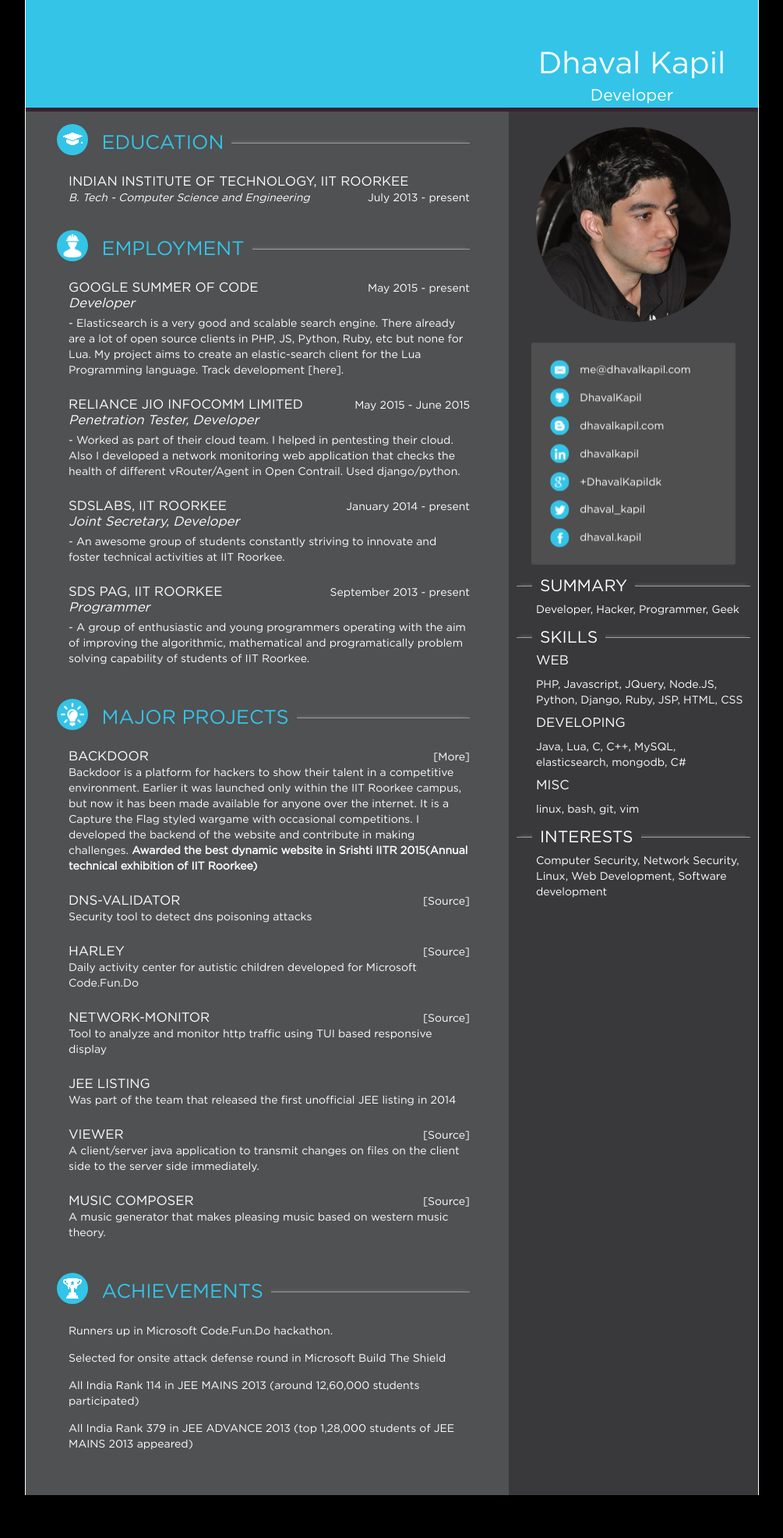
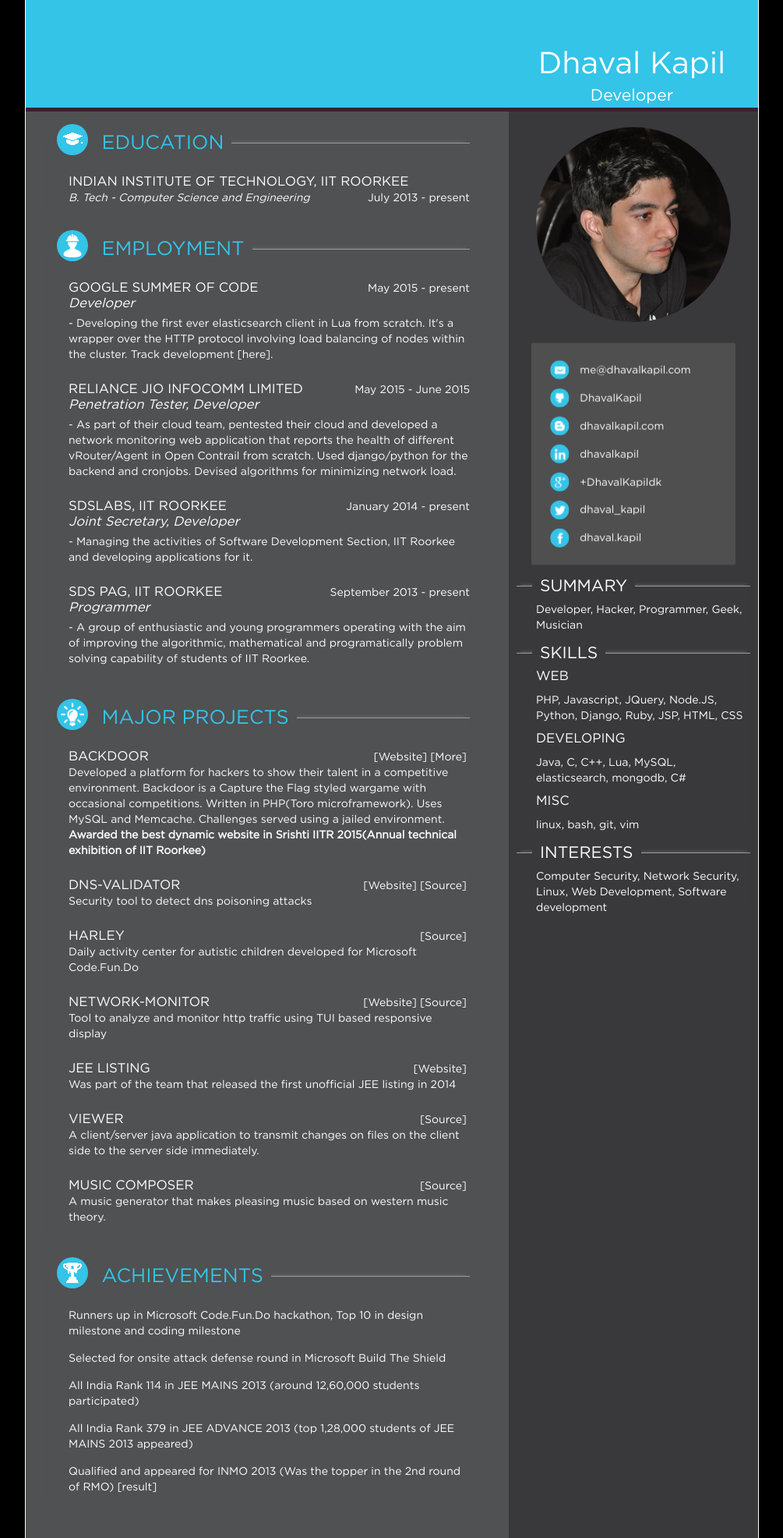
Before and after one commit to DhavalKapil/resume, a Jekyll site: the page built from index.html, in a window 1280 px wide. Shown: the whole page at 78% size, without its empty margins (137-1142 px from the left). Built offline with Jekyll 4.4.1, drawn with Linux system fonts in a browser that asks for light colours; nearby versions of some CDN libraries; before the commit the page ends 1917 px from its top, so only the background shows below that.

Commit message:
Fixed email link Added Website link separately Updated content

```diff
--- a/_data/details.yml
+++ b/_data/details.yml
@@ -5,7 +5,7 @@
 links:
   - name: email
     text: me@dhavalkapil.com
-    link: mailto:me@dhavalapil.com
+    link: mailto:me@dhavalkapil.com
     icon: assets/images/mail-link.png
 
   - name: github
@@ -38,7 +38,7 @@
     link: https://www.facebook.com/dhaval.kapil
     icon: assets/images/facebook-link.png
 
-summary: "Developer, Hacker, Programmer, Geek"
+summary: "Developer, Hacker, Programmer, Geek, Musician"
 
 education:
 
@@ -53,10 +53,9 @@
   - employer: "Google Summer of Code"
     position: "Developer"
     description: >
-      Elasticsearch is a very good and scalable search engine. There already
-      are a lot of open source clients in PHP, JS, Python, Ruby, etc but none
-      for Lua. My project aims to create an elastic-search client for the Lua
-      Programming language. Track development
+      Developing the first ever elasticsearch client in Lua from scratch. It's
+      a wrapper over the HTTP protocol involving load balancing of nodes within
+      the cluster. Track development
       <a href = "https://github.com/DhavalKapil/elasticsearch-lua">[here]</a>.
     from: "May 2015"
     to: "present"
@@ -64,17 +63,18 @@
   - employer: "Reliance Jio Infocomm Limited"
     position: "Penetration Tester, Developer"
     description: >
-      Worked as part of their cloud team. I helped in pentesting their cloud.
-      Also I developed a network monitoring web application that checks the
-      health of different vRouter/Agent in Open Contrail. Used django/python.
+      As part of their cloud team, pentested their cloud and developed a
+      network monitoring web application that reports the health of different
+      vRouter/Agent in Open Contrail from scratch. Used django/python for the
+      backend and cronjobs. Devised algorithms for minimizing network load.
     from: "May 2015"
     to: "June 2015"
 
   - employer: "SDSLabs, IIT Roorkee"
     position: "Joint Secretary, Developer"
     description: >
-      An awesome group of students constantly striving to innovate and foster
-      technical activities at IIT Roorkee.
+      Managing the activities of Software Development Section, IIT Roorkee
+      and developing applications for it.
     from: "January 2014"
     to: "present"
 
@@ -95,7 +95,7 @@
       CSS
 
   - category: "Developing"
-    skill_set: "Java, Lua, C, C++, MySQL, elasticsearch, mongodb, C#"
+    skill_set: "Java, C, C++, Lua, MySQL, elasticsearch, mongodb, C#"
 
   - category: "Misc"
     skill_set: "linux, bash, git, vim"
@@ -105,13 +105,12 @@
   - name: "Backdoor"
     url: https://backdoor.sdslabs.co/
     description: >
-      Backdoor is a platform for hackers to show their talent in a competitive
-      environment. Earlier it was launched only within the IIT Roorkee campus,
-      but now it has been made available for anyone over the internet.
-      It is a Capture the Flag styled wargame with occasional competitions.
-      I developed the backend of the website and contribute in making challenges.
-      <b>Awarded the best dynamic website in Srishti IITR 2015(Annual technical
-      exhibition of IIT Roorkee)</b>
+      Developed a platform for hackers to show their talent in a competitive
+      environment. Backdoor is a Capture the Flag styled wargame with
+      occasional competitions. Written in PHP(Toro microframework). Uses MySQL
+      and Memcache. Challenges served using a jailed environment. <b>Awarded
+      the best dynamic website in Srishti IITR 2015(Annual technical exhibition
+      of IIT Roorkee)</b>
     details_url: https://blog.sdslabs.co/2014/10/launching-backdoor/
 
   - name: "dns-validator"
@@ -154,7 +153,10 @@
   development
 
 achievements:
-  - "Runners up in Microsoft Code.Fun.Do hackathon."
+  - "Runners up in Microsoft Code.Fun.Do hackathon, Top 10 in design milestone and coding milestone"
   - "Selected for onsite attack defense round in Microsoft Build The Shield"
   - "All India Rank 114 in JEE MAINS 2013 (around 12,60,000 students participated)"
   - "All India Rank 379 in JEE ADVANCE 2013 (top 1,28,000 students of JEE MAINS 2013 appeared)"
+  - >
+    Qualified and appeared for INMO 2013 (Was the topper in the 2nd round of RMO)
+    <a href='http://www.pioneermathematics.com/content/latest_updates/Result-of-RMO-2012-_Second-Round.pdf'>[result]</a>
--- a/assets/css/style.css
+++ b/assets/css/style.css
@@ -156,8 +156,9 @@
   font-size: 1.2em
 }
 
-#projects .details_url, .source_url {
+#projects .project_url, .details_url, .source_url {
   float: right;
+  padding-right: 4px;
 }
 
 #sidebar {
--- a/index.html
+++ b/index.html
@@ -65,13 +65,7 @@
           <ul>
           {% for project in site.data.details.projects %}
             <li>
-              <span class="project-name">
-            {% if project.url %}
-              <a href = "{{ project.url }}">{{ project.name }}</a>
-            {% else %}
-              {{ project.name }}
-            {% endif %}
-              </span>
+              <span class="project-name">{{ project.name }}</span>
             {% if project.details_url %}
               <span class = "details_url">
                 <a href = "{{ project.details_url }}">[More]</a>
@@ -80,6 +74,11 @@
             {% if project.source_url %}
               <span class = "source_url">
                 <a href = "{{ project.source_url }}">[Source]</a>
+              </span>
+            {% endif %}
+            {% if project.url %}
+              <span class = "project_url">
+                <a href = "{{ project.url }}">[Website]</a>
               </span>
             {% endif %}
               <p class = "description">
```
